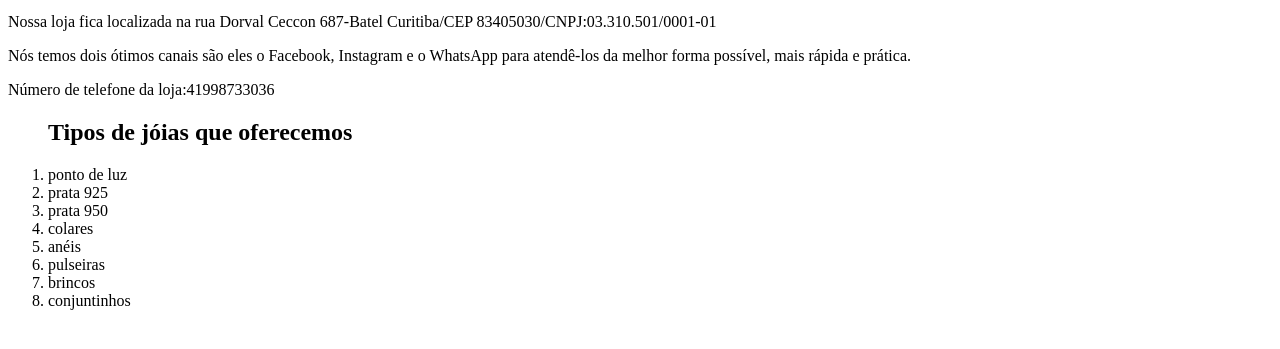
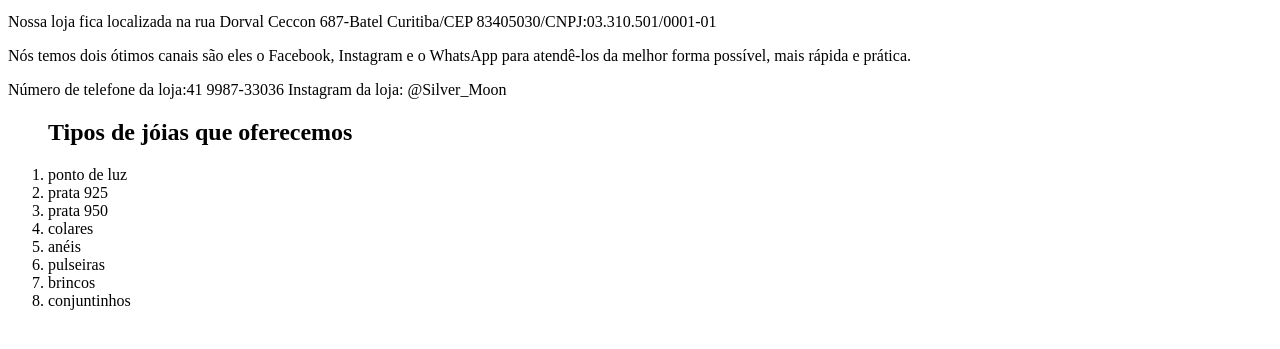
Before and after one commit to rochinha7468/rochinha, a plain HTML site: page index.html in a window 1280 px wide. Shown: the part 119-468 px from the top of the page. Drawn offline with Linux system fonts and the light colour scheme.

Commit message:
Update index.html

```diff
--- a/index.html
+++ b/index.html
@@ -12,9 +12,9 @@
        as expectativas dos nossos clientes.</p>
     <p>Nossa loja fica localizada na rua Dorval Ceccon 687-Batel Curitiba/CEP 83405030/CNPJ:03.310.501/0001-01</p>
     <p>Nós temos dois ótimos canais são eles o Facebook, Instagram e o WhatsApp para atendê-los da melhor forma possível, mais rápida e prática.</p>
-    <p>Número de telefone da loja:41998733036</p>
+    <p>Número de telefone da loja:41 9987-33036  Instagram da loja: @Silver_Moon</p>
    <ol>
-       <h2>Tipos de jóias que oferecemos</h2>
+   <h2>Tipos de jóias que oferecemos</h2>
        <li>ponto de luz</li>
        <li>prata 925</li>
        <li>prata 950</li>
```
